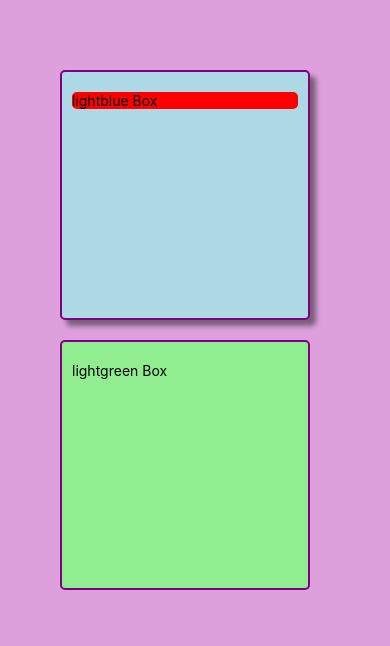
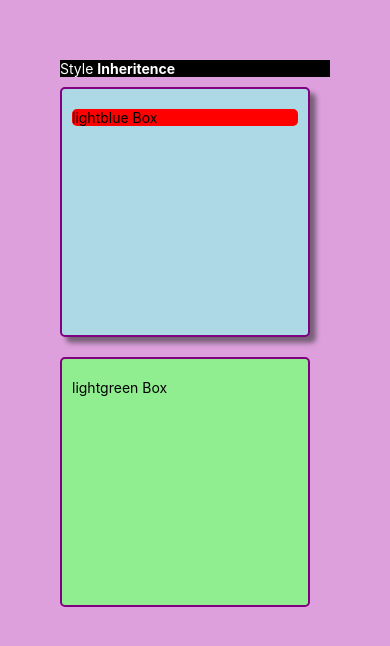
Before and after one commit to sudhir-tiwari2002/stylingRN, a React Native app: screen / in a window 390 px wide. Shown: the top 646 px of the page. Built offline with nearby package versions, Linux system fonts and the light colour scheme.

Commit message:
styleInheritence

```diff
--- a/App.js
+++ b/App.js
@@ -3,12 +3,14 @@ import { StyleSheet, Text, View } from 'react-native';
 import MultipleStyles from './component/MultipleStyles';
 import BoxModal from './component/Boxmodal';
 import Boxshadow from './component/BoxShadow';
+import StyleInheritence from './component/StyleInheritence';
 
 export default function App() {
   return (
     // <MultipleStyles/>
     // <BoxModal/>
-    <Boxshadow/>
+    // <Boxshadow/>
+    <StyleInheritence/>
     // <View style={style.container}>
     //   <Text style={style.title}>StyleSheet API</Text>
 
--- /dev/null
+++ b/component/StyleInheritence.js
@@ -0,0 +1,71 @@
+import { View, Text } from "react-native";
+import React from "react";
+import { StyleSheet } from "react-native";
+
+export default function StyleInheritence() {
+  return (
+    <View style={style.container}>
+        <View style={style.darkMode}>
+            <Text style={style.darkModeText}>
+                Style <Text style={style.boldText}>Inheritence</Text>
+            </Text>
+        </View>
+      <View style={[style.box,style.lightBlueBox ,style.boxShadow]}>
+        <Text style={{borderRadius:5,backgroundColor:"red"}}>lightblue Box</Text>
+      </View>
+      <View style={[style.box,style.lightGreenBox , style.androidShadow] }>
+        <Text>lightgreen Box</Text>
+      </View>
+    </View>
+  );
+}
+
+const style = StyleSheet.create({
+  container: {
+    flex: 1,
+    backgroundColor: "plum",
+    padding: 60,
+  },
+  darkMode:{
+    backgroundColor:"black",
+    color:"white"
+  },
+  darkModeText:{
+    color:"white"
+  },
+  boldText:{
+    fontWeight:"bold"
+  },
+  box:{
+    // width: "25%" ,
+    // height: "25%",
+    width:250,
+    height:250,
+    // padding: 10,
+    paddingHorizontal:10,
+    paddingVertical:20,
+    // margin:10,
+    marginVertical:10,
+    borderWidth:2,
+    borderColor:"purple",
+    borderStyle:"solid",
+    borderRadius:5
+  },
+  lightBlueBox: {
+    backgroundColor: "lightblue",
+
+  },
+  lightGreenBox: {
+    backgroundColor: "lightgreen",
+
+  },
+  boxShadow:{
+    shadowColor: "#333333",
+    shadowOffset: {width:6 , height:6},
+    shadowOpacity:0.6,
+    shadowRadius:5
+  },
+  androidShadow:{
+    elevation:10
+  }
+});
```
